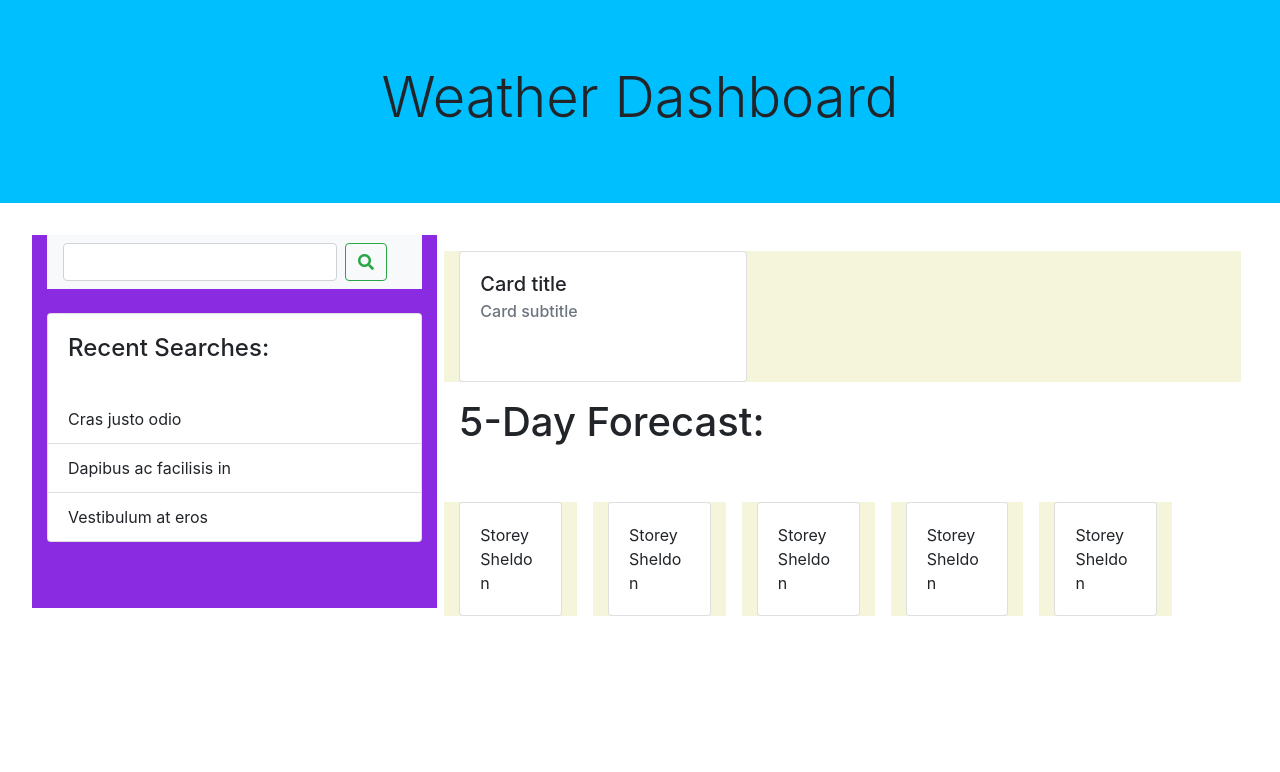
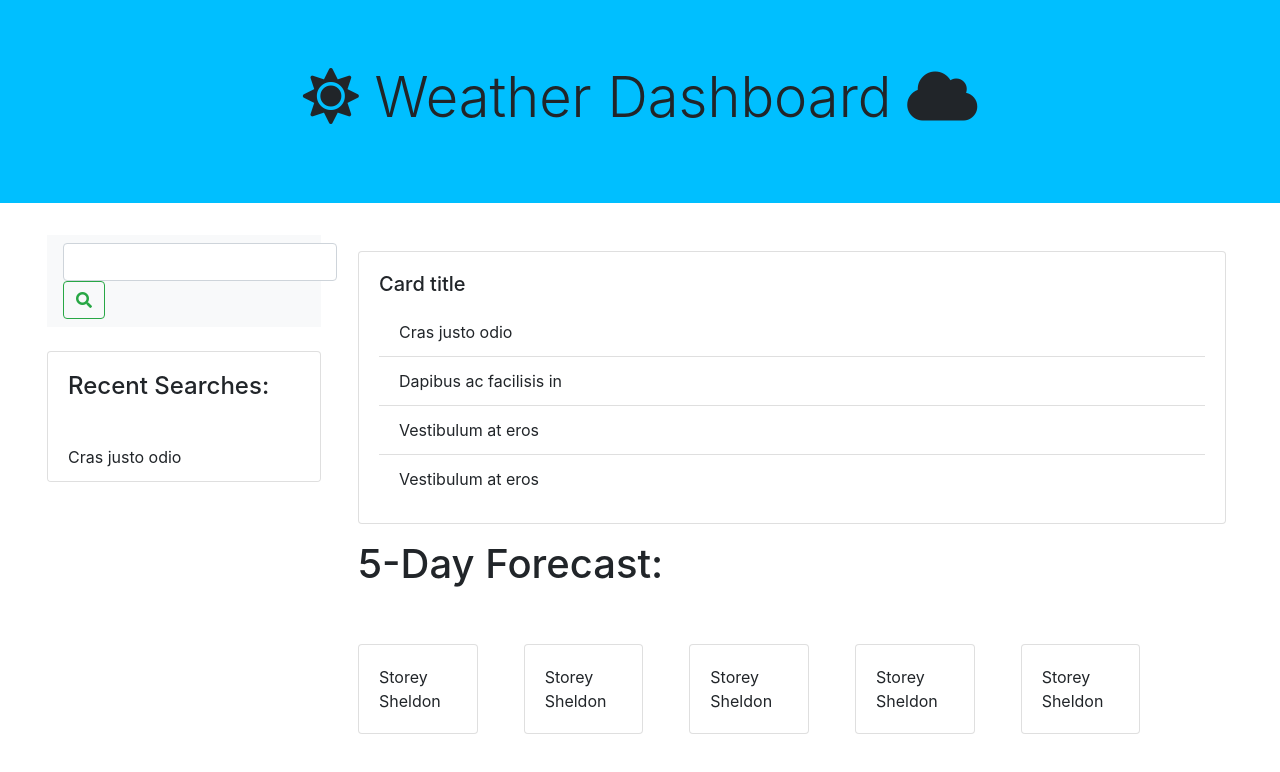
Before and after one commit to ryanww321/Weather-Dashboard, a plain HTML site: page index.html in a window 1280 px wide. Drawn offline with nearby package versions, Linux system fonts and the light colour scheme.

Commit message:
made some minor changes to the css and layout

```diff
--- a/index.html
+++ b/index.html
@@ -16,7 +16,8 @@
 <body>
     <div class="jumbotron jumbotron-fluid">
         <div class="container">
-            <h1 class="display-4 text-center">Weather Dashboard</h1>
+            <h1 class="display-4 text-center"><i class="fas fa-sun"></i> Weather Dashboard <i class="fas fa-cloud"></i>
+            </h1>
         </div>
     </div>
 
@@ -24,35 +25,36 @@
 
         <div class="row">
             <!-- Sidebar -->
-            <aside class="col-lg-4">
+            <aside class="col-lg-3">
                 <nav class="navbar navbar-light bg-light">
                     <form class="form-inline">
                         <input class="form-control mr-sm-2" type="search" aria-label="Search">
-                        <button class="btn btn-outline-success my-2 my-sm-0" type="submit"><i class="fas fa-search"></i></button>
+                        <button class="btn btn-outline-success my-2 my-sm-0" type="submit"><i
+                                class="fas fa-search"></i></button>
                     </form>
                 </nav>
-                <article class="card card-outline mt-4 mb-4">
+                <div class="card card-outline mt-4 mb-4">
                     <div class="card-body">
-                      <h4 class="card-title">Recent Searches:</h4>
+                        <h4 class="card-title">Recent Searches:</h4>
                     </div>
                     <ul class="list-group list-group-flush">
-                      <li class="list-group-item">Cras justo odio</li>
-                      <li class="list-group-item">Dapibus ac facilisis in</li>
-                      <li class="list-group-item">Vestibulum at eros</li>
+                        <li class="list-group-item">Cras justo odio</li>
                     </ul>
-                  </article>
+                </div>
             </aside>
             <!-- Content -->
-            <section class="col-lg-8 mt-4">
+            <section class="col-lg-9 mt-4">
                 <div class="row mx-n2 my-n2">
                     <div class="col-lg-12 col-sm-6 mb-4">
-                        <div class="card" style="width: 18rem;">
+                        <div class="card">
                             <div class="card-body">
                                 <h5 class="card-title">Card title</h5>
-                                <h6 class="card-subtitle mb-2 text-muted">Card subtitle</h6>
-                                <p class="card-text"></p>
-                                <a href="#" class="card-link"></a>
-                                <a href="#" class="card-link"></a>
+                                <ul class="list-group list-group-flush">
+                                    <li class="list-group-item">Cras justo odio</li>
+                                    <li class="list-group-item">Dapibus ac facilisis in</li>
+                                    <li class="list-group-item">Vestibulum at eros</li>
+                                    <li class="list-group-item">Vestibulum at eros</li>
+                                </ul>
                             </div>
                         </div>
                     </div>
--- a/script.js
+++ b/script.js
@@ -0,0 +1,18 @@
+$(document).ready(function() {
+
+    $("#search-button").on("click", function(){
+        var cityName = $("#search-request").val();
+        var APIKey = "ccc2656c477fe39eb770c7555e7b98eb";
+        var searchURL = "https://api.openweathermap.org/data/2.5/forecast?q=" + cityName +"&units=imperial&appid=" + APIKey;
+            //api.openweathermap.org/data/2.5/forecast?q={city name},{country code}
+            $.ajax({
+                url : searchURL,
+                method: "GET"
+            }).then(function(response){
+                console.log(response);
+            });
+    })
+
+
+
+});
--- a/style.css
+++ b/style.css
@@ -5,13 +5,3 @@
 .container {
     max-width: 95%;
 }
-
-.col-lg-4 {
-    background-color:
-    blueviolet;
-}
-
-.col-md-2.col-sm-6.mt-5.mr-3, .col-lg-12.col-sm-6.mb-4 {
-    background-color:
-    beige;
-}
```
